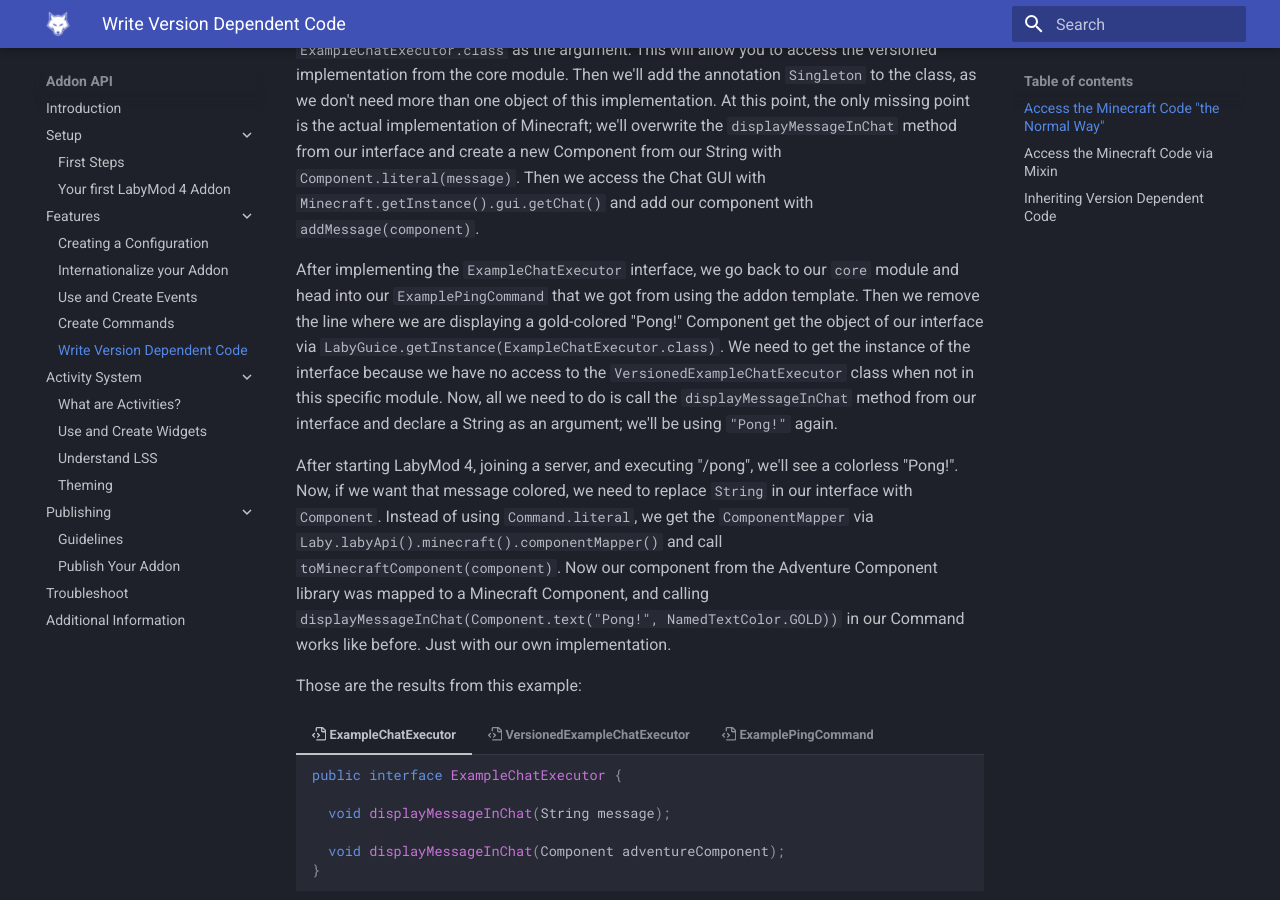
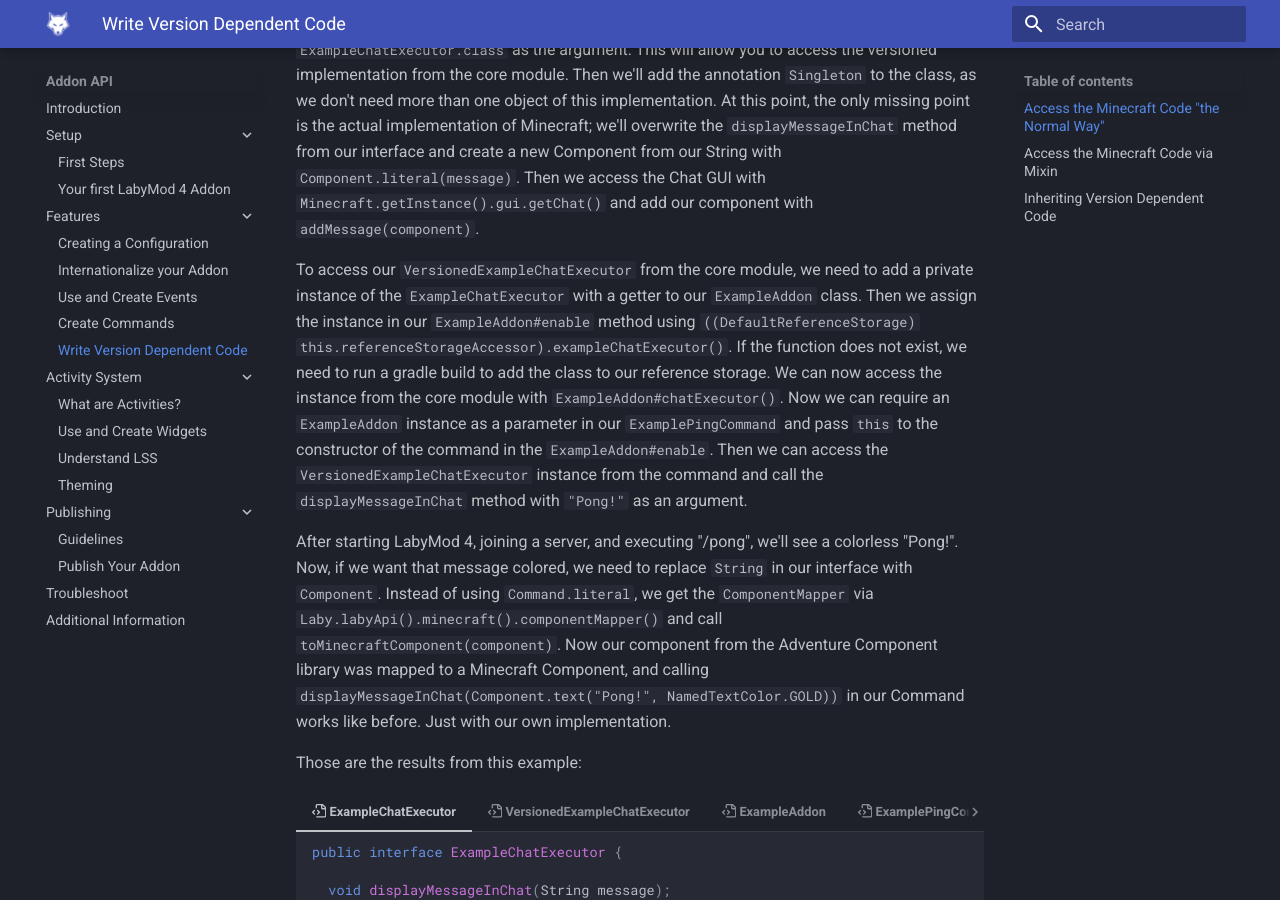
Before and after one commit to LabyMod/labymod4-api-wiki, an MkDocs documentation site: the page built from docs/pages/addon/features/version-dependent.md, in a window 1280 px wide and 900 px high, scrolled down 1219 px. Built offline with MkDocs 1.6.1 and Material for MkDocs 9.7.7, drawn with Linux system fonts in a browser that asks for light colours.

Commit message:
Remove LabyGuice from version dependent code and explain reference storage, add code examples

````diff
--- a/docs/pages/addon/features/version-dependent.md
+++ b/docs/pages/addon/features/version-dependent.md
@@ -39,10 +39,7 @@
 Component from our String with `Component.literal(message)`. Then we access the Chat GUI
 with `Minecraft.getInstance().gui.getChat()` and add our component with `addMessage(component)`.
 
-After implementing the `ExampleChatExecutor` interface, we go back to our `core` module and head into
-our `ExamplePingCommand` that we got from using the addon template. Then we remove the line where we are displaying a
-gold-colored "Pong!" Component get the object of our interface
-via `LabyGuice.getInstance(ExampleChatExecutor.class)`. We need to get the instance of the interface because we have no access to the `VersionedExampleChatExecutor` class when not in this specific module. Now, all we need to do is call the `displayMessageInChat` method from our interface and declare a String as an argument; we'll be using `"Pong!"` again.
+To access our `VersionedExampleChatExecutor` from the core module, we need to add a private instance of the `ExampleChatExecutor` with a getter to our `ExampleAddon` class. Then we assign the instance in our `ExampleAddon#enable` method using `((DefaultReferenceStorage) this.referenceStorageAccessor).exampleChatExecutor()`. If the function does not exist, we need to run a gradle build to add the class to our reference storage. We can now access the instance from the core module with `ExampleAddon#chatExecutor()`. Now we can require an `ExampleAddon` instance as a parameter in our `ExamplePingCommand` and pass `this` to the constructor of the command in the `ExampleAddon#enable`. Then we can access the `VersionedExampleChatExecutor` instance from the command and call the `displayMessageInChat` method with `"Pong!"` as an argument.
 
 After starting LabyMod 4, joining a server, and executing "/pong", we'll see a colorless "Pong!". Now, if we want that
 message colored, we need to replace `String` in our interface with `Component`. Instead of using `Command.literal`, we
@@ -88,13 +85,38 @@
     }
     ```
 
+=== ":octicons-file-code-16: ExampleAddon"
+    ```java
+    public class ExampleAddon extends LabyAddon<ExampleConfiguration> {
+
+      private ExampleChatExecutor chatExecutor;
+
+      @Override
+      protected void enable() {
+        chatExecutor = ((DefaultReferenceStorage) this.referenceStorageAccessor()).exampleChatExecutor();
+
+        this.registerCommand(new ExamplePingCommand(this));
+      }
+
+      @Override
+      protected Class<? extends ExampleConfiguration> configurationClass() {
+        return ExampleConfiguration.class;
+      }
+
+      public ExampleChatExecutor chatExecutor() {
+        return chatExecutor;
+      }
+    ```
+
 === ":octicons-file-code-16: ExamplePingCommand"
     ```java
     public class ExamplePingCommand extends Command {
 
-      @Inject
-      private ExamplePingCommand() {
+      private final ExampleChatExecutor chatExecutor;
+
+      public ExamplePingCommand(ExampleAddon addon) {
         super("ping", "pong");
+        chatExecutor = addon.chatExecutor();
       }
 
       @Override
@@ -104,7 +126,6 @@
           return false;
         }
 
-        ExampleChatExecutor chatExecutor = LabyGuice.getInstance(ExampleChatExecutor.class);
         chatExecutor.displayMessageInChat(Component.text("Pong!", NamedTextColor.GOLD));
         return true;
       }
````
